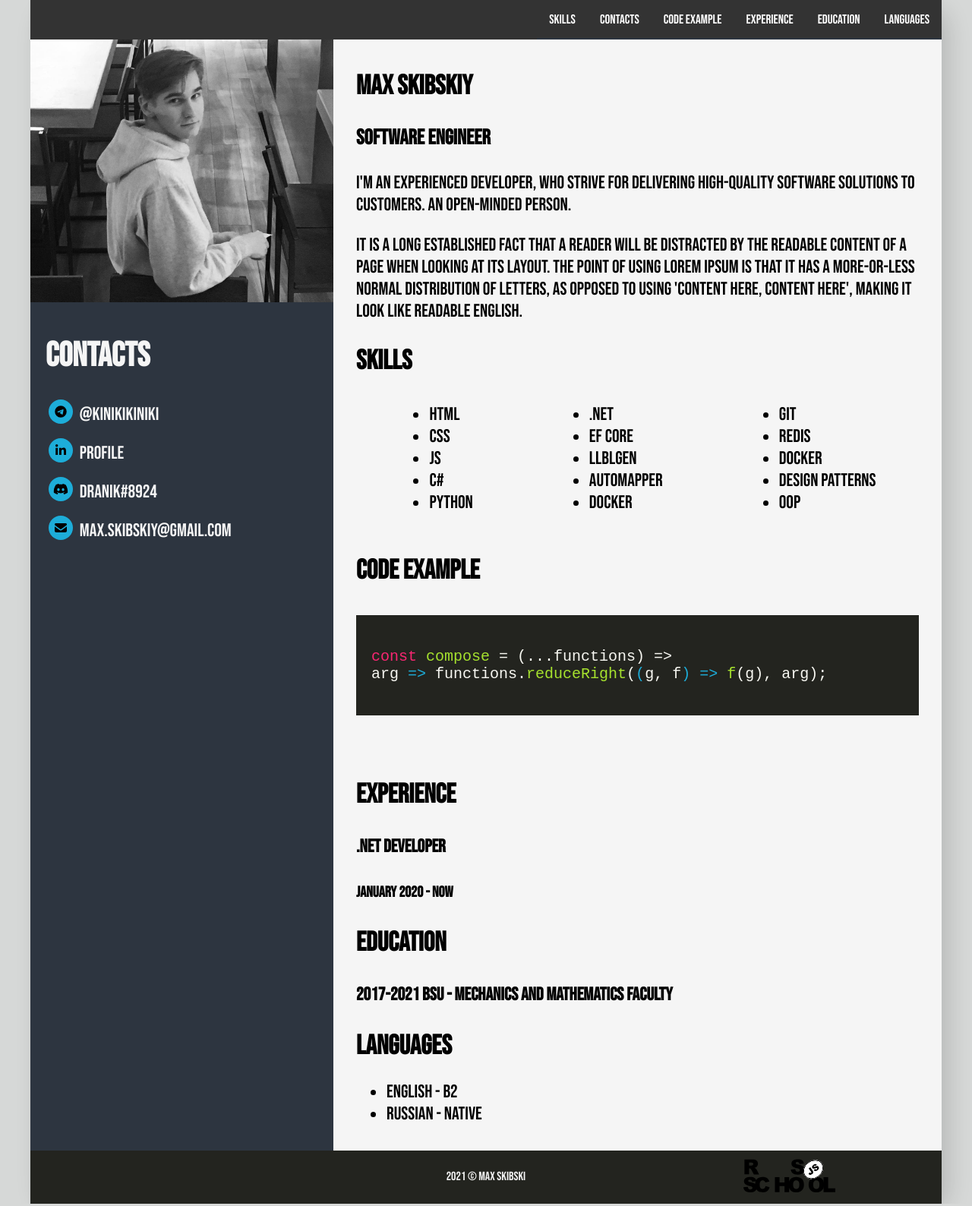
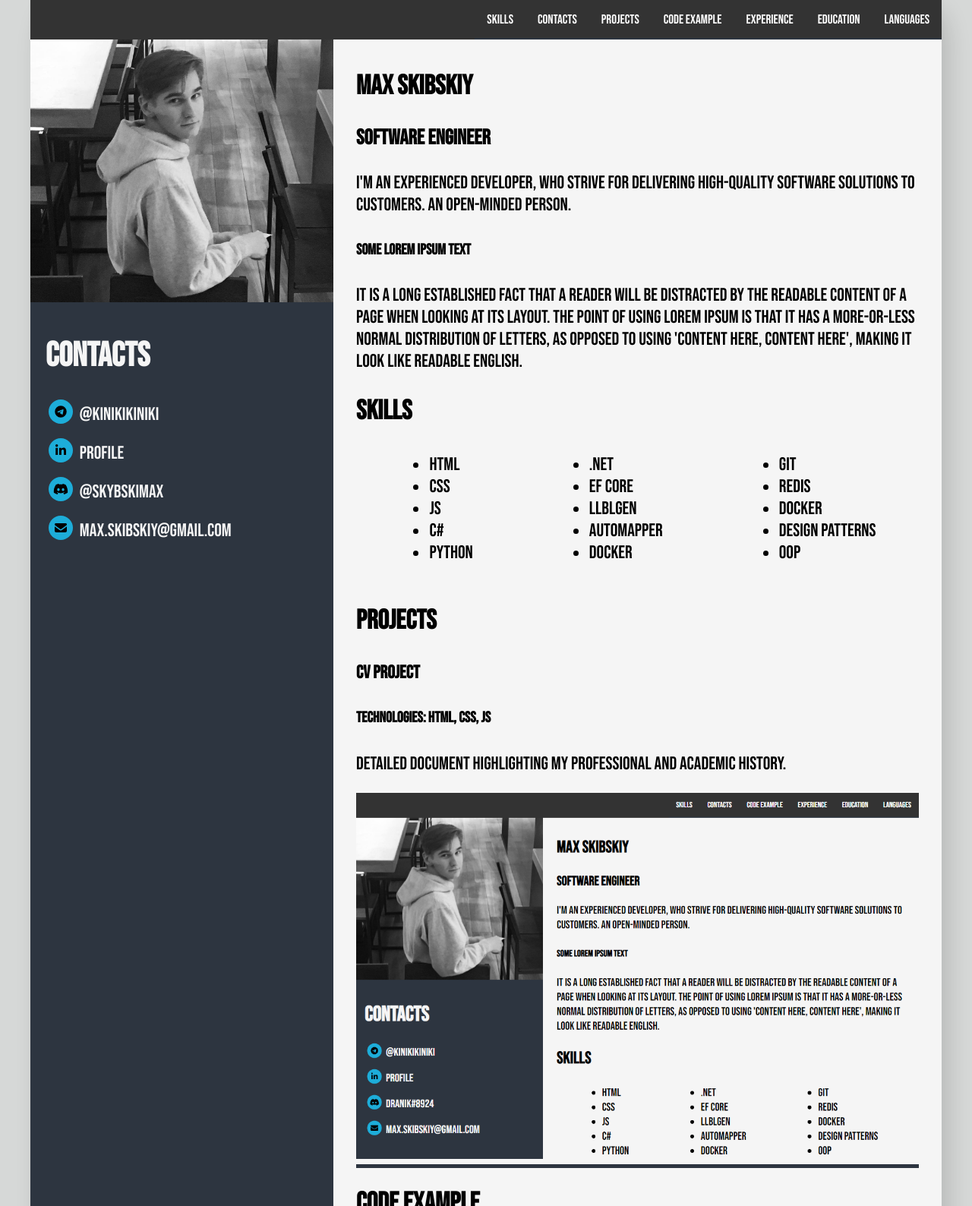
Before and after one commit to SkybskiMax/rsschool-cv, a plain HTML site: page index.html in a window 1280 px wide. Shown: the top 1588 px of the page at 76% size. Drawn offline with nearby package versions, Linux system fonts and the light colour scheme.

Commit message:
fix: minor improvement

```diff
--- a/index.html
+++ b/index.html
@@ -26,6 +26,9 @@
                 </li>
                 <li>
                     <a href="#contacts">Contacts</a>
+                </li>
+                <li>
+                    <a href="#projects">Projects</a>
                 </li>
                 <li>
                     <a href="#example">Code example</a>
@@ -68,7 +71,7 @@
                                 <i class="fas fa-circle fa-stack-2x"></i>
                                 <i class="fab fa-discord fa-stack-1x fa-2x"></i>
                             </span>
-                            <a class="contacts-link">Dranik#8924</a>
+                            <a class="contacts-link">@SkybskiMax</a>
                         </li>
                         <li>
                             <span class="fa-stack">
@@ -85,7 +88,9 @@
                     <h1>Max Skibskiy</h1>
                     <h3>Software Engineer</h3>
                     <p>I'm an experienced developer, who strive for delivering high-quality software solutions to customers. An open-minded person. </p>
-                    <article>It is a long established fact that a reader will be distracted by the readable content of a page when looking at its layout. The point of using Lorem Ipsum is that it has a more-or-less normal distribution of letters, as opposed to using 'Content here, content here', making it look like readable English.</article>
+                    <article>
+                        <h5>Some lorem ipsum text</h5>
+                        It is a long established fact that a reader will be distracted by the readable content of a page when looking at its layout. The point of using Lorem Ipsum is that it has a more-or-less normal distribution of letters, as opposed to using 'Content here, content here', making it look like readable English.</article>
                     <section>
                         <h2 id="skills">Skills</h2>
                         <div class="skills-container">
@@ -110,6 +115,15 @@
                                 <li>Design patterns</li>
                                 <li>OOP</li>
                             </ul>
+                        </div>
+                    </section>
+                    <section>
+                        <h2 id="projects">Projects</h2>
+                        <h4>CV project</h4>
+                        <h5>Technologies: HTML, CSS, JS</h5>
+                        <p>Detailed document highlighting my professional and academic history.</p>
+                        <div>
+                            <a href="https://skybskimax-cv.netlify.app/" target="_blank"><img src="cv.png" alt="cv project image"></a>
                         </div>
                     </section>
                     <h2 id="example">Code example</h2>
```
Also changed, not shown: cv.png (added).
